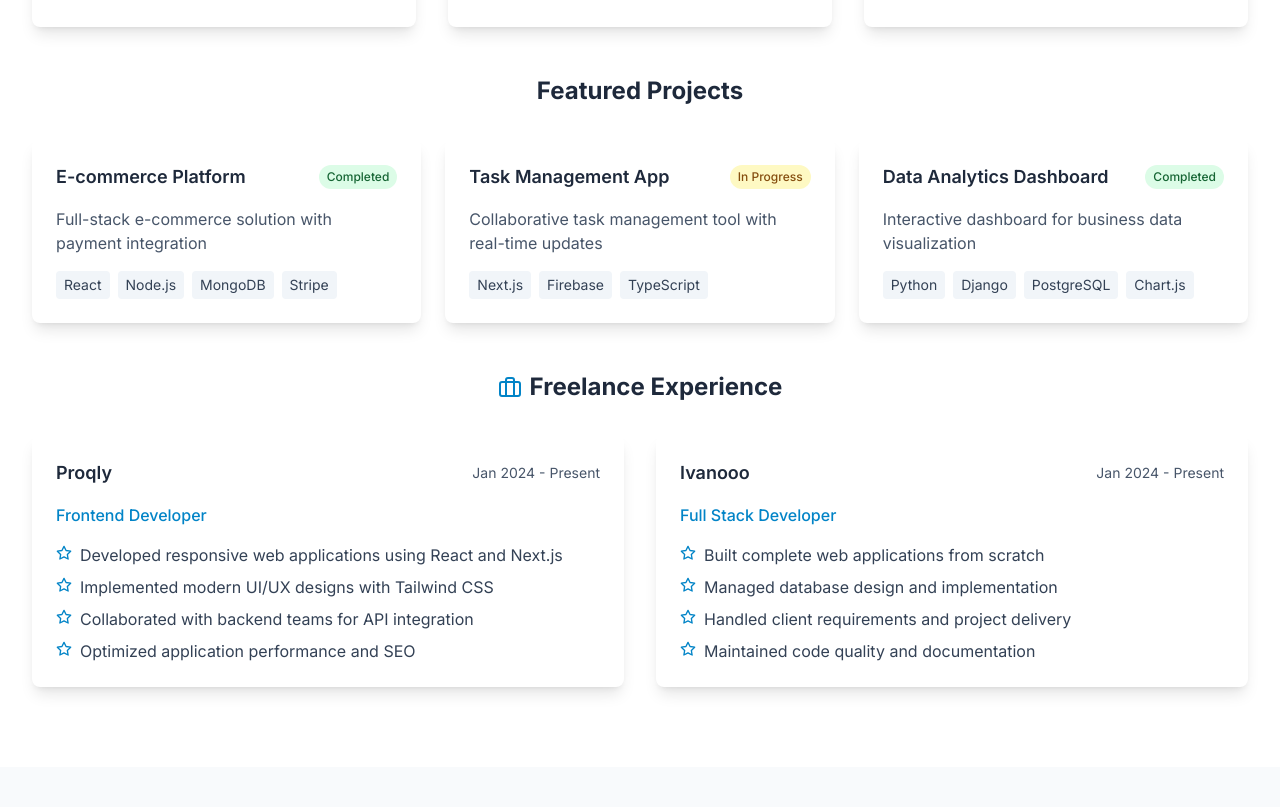
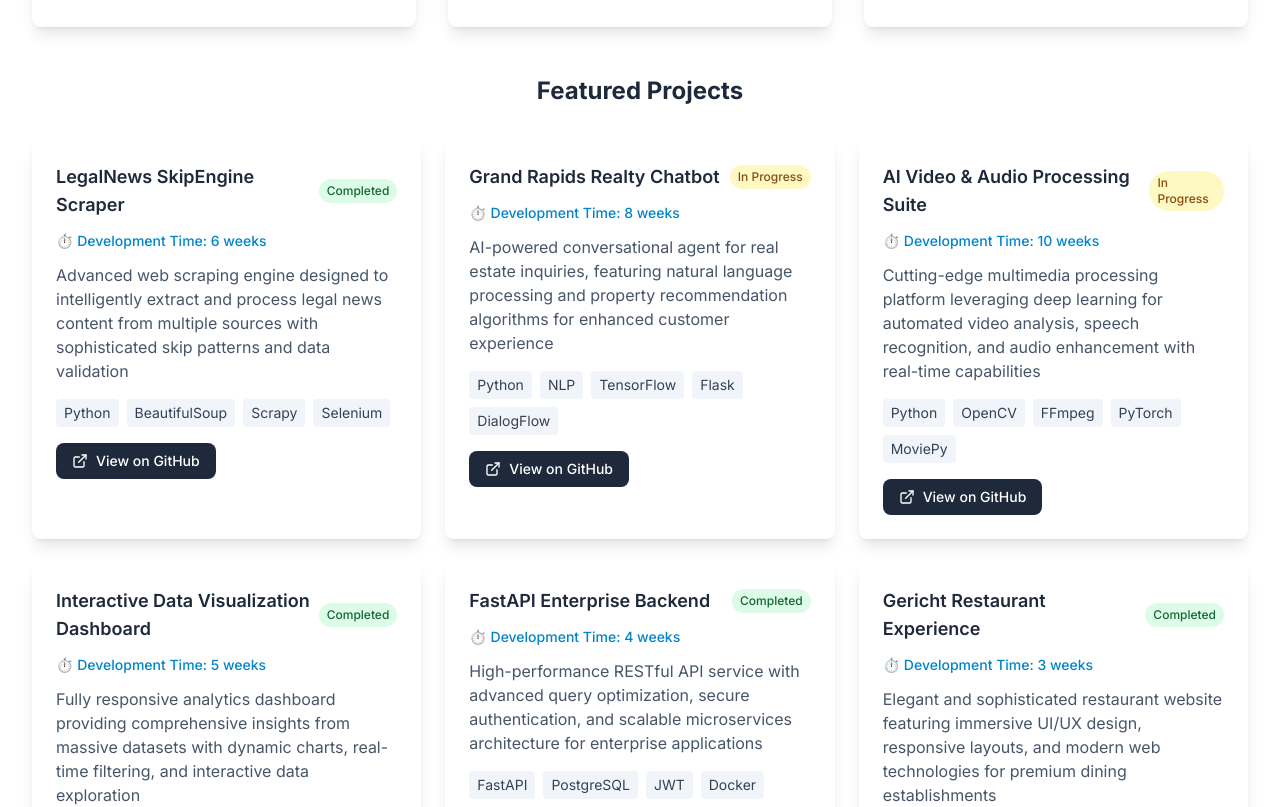
Before and after one commit to grajat510/rajat-portfolio, a Next.js app: page / in a window 1280 px wide. Shown: the part 2040-2847 px from the top of the page. Built offline with nearby package versions, Linux system fonts and the light colour scheme.

Commit message:
Enhance CodingSkills component: updated project list with new entries, added development duration and GitHub links, and improved layout for better readability.

```diff
--- a/components/CodingSkills.tsx
+++ b/components/CodingSkills.tsx
@@ -2,7 +2,7 @@
 
 import React from 'react'
 import { motion } from 'framer-motion'
-import { Code, Database, Globe, Briefcase, Star } from 'lucide-react'
+import { Code, Database, Globe, Briefcase, Star, ExternalLink } from 'lucide-react'
 
 const CodingSkills = () => {
   const programmingLanguages = [
@@ -19,22 +19,52 @@ const CodingSkills = () => {
 
   const projects = [
     {
-      title: 'E-commerce Platform',
-      description: 'Full-stack e-commerce solution with payment integration',
-      technologies: ['React', 'Node.js', 'MongoDB', 'Stripe'],
-      status: 'Completed'
+      title: 'LegalNews SkipEngine Scraper',
+      description: 'Advanced web scraping engine designed to intelligently extract and process legal news content from multiple sources with sophisticated skip patterns and data validation',
+      technologies: ['Python', 'BeautifulSoup', 'Scrapy', 'Selenium'],
+      status: 'Completed',
+      duration: '6 weeks',
+      githubLink: 'https://github.com/grajat510/LegalNews_SkipEngine_Scraper.git'
     },
     {
-      title: 'Task Management App',
-      description: 'Collaborative task management tool with real-time updates',
-      technologies: ['Next.js', 'Firebase', 'TypeScript'],
-      status: 'In Progress'
+      title: 'Grand Rapids Realty Chatbot',
+      description: 'AI-powered conversational agent for real estate inquiries, featuring natural language processing and property recommendation algorithms for enhanced customer experience',
+      technologies: ['Python', 'NLP', 'TensorFlow', 'Flask', 'DialogFlow'],
+      status: 'In Progress',
+      duration: '8 weeks',
+      githubLink: 'https://github.com/grajat510/Grand-Rapids-Realty-Chatbot.git'
     },
     {
-      title: 'Data Analytics Dashboard',
-      description: 'Interactive dashboard for business data visualization',
-      technologies: ['Python', 'Django', 'PostgreSQL', 'Chart.js'],
-      status: 'Completed'
+      title: 'AI Video & Audio Processing Suite',
+      description: 'Cutting-edge multimedia processing platform leveraging deep learning for automated video analysis, speech recognition, and audio enhancement with real-time capabilities',
+      technologies: ['Python', 'OpenCV', 'FFmpeg', 'PyTorch', 'MoviePy'],
+      status: 'In Progress',
+      duration: '10 weeks',
+      githubLink: 'https://github.com/grajat510/ai_video_audio.git'
+    },
+    {
+      title: 'Interactive Data Visualization Dashboard',
+      description: 'Fully responsive analytics dashboard providing comprehensive insights from massive datasets with dynamic charts, real-time filtering, and interactive data exploration',
+      technologies: ['React', 'Flask', 'MongoDB', 'D3.js', 'Chart.js'],
+      status: 'Completed',
+      duration: '5 weeks',
+      githubLink: 'https://github.com/grajat510/Interactive_Visualisation_Dashboard.git'
+    },
+    {
+      title: 'FastAPI Enterprise Backend',
+      description: 'High-performance RESTful API service with advanced query optimization, secure authentication, and scalable microservices architecture for enterprise applications',
+      technologies: ['FastAPI', 'PostgreSQL', 'JWT', 'Docker', 'Redis'],
+      status: 'Completed',
+      duration: '4 weeks',
+      githubLink: 'https://github.com/grajat510/FastAPI_Project.git'
+    },
+    {
+      title: 'Gericht Restaurant Experience',
+      description: 'Elegant and sophisticated restaurant website featuring immersive UI/UX design, responsive layouts, and modern web technologies for premium dining establishments',
+      technologies: ['React', 'TypeScript', 'SCSS', 'Framer Motion'],
+      status: 'Completed',
+      duration: '3 weeks',
+      githubLink: 'https://github.com/grajat510/gericht-restaurant.git'
     }
   ]
 
@@ -151,7 +181,7 @@ const CodingSkills = () => {
             <div className="grid grid-cols-1 md:grid-cols-2 lg:grid-cols-3 gap-6">
               {projects.map((project, index) => (
                 <div key={index} className="card p-6 hover:scale-105 transition-transform duration-200">
-                  <div className="flex items-center justify-between mb-4">
+                  <div className="flex items-center justify-between mb-3">
                     <h4 className="text-lg font-semibold text-secondary-800">{project.title}</h4>
                     <span className={`px-2 py-1 rounded-full text-xs font-medium ${
                       project.status === 'Completed' ? 'bg-green-100 text-green-800' : 'bg-yellow-100 text-yellow-800'
@@ -159,14 +189,26 @@ const CodingSkills = () => {
                       {project.status}
                     </span>
                   </div>
+                  <div className="text-sm text-primary-600 font-medium mb-3">
+                    ⏱️ Development Time: {project.duration}
+                  </div>
                   <p className="text-secondary-600 mb-4">{project.description}</p>
-                  <div className="flex flex-wrap gap-2">
+                  <div className="flex flex-wrap gap-2 mb-4">
                     {project.technologies.map((tech, techIndex) => (
                       <span key={techIndex} className="px-2 py-1 bg-secondary-100 text-secondary-700 rounded text-sm">
                         {tech}
                       </span>
                     ))}
                   </div>
+                  <a
+                    href={project.githubLink}
+                    target="_blank"
+                    rel="noopener noreferrer"
+                    className="inline-flex items-center gap-2 px-4 py-2 bg-secondary-800 text-white rounded-lg hover:bg-secondary-700 transition-colors duration-200 text-sm font-medium"
+                  >
+                    <ExternalLink className="h-4 w-4" />
+                    View on GitHub
+                  </a>
                 </div>
               ))}
             </div>
```
